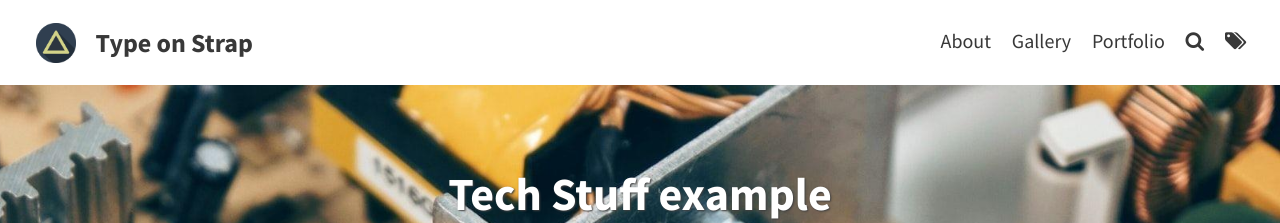
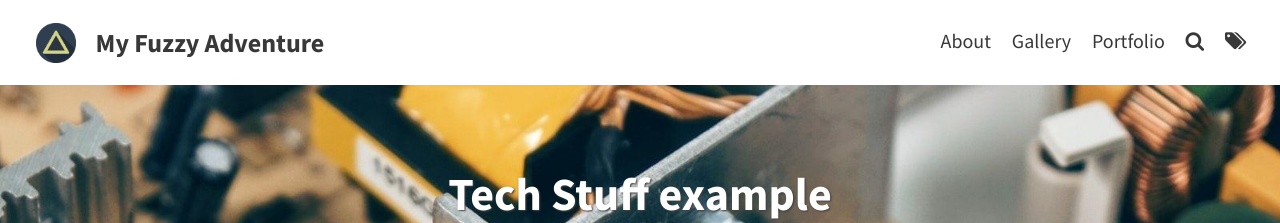
Before and after one commit to lemonstolemonade/fuzzy-adventure, a Jekyll site: the page built from _posts/2013-11-02-Tech-stuff-example.md, in a window 1280 px wide. Shown: the top 223 px of the page. Built offline with Jekyll 4.4.1, drawn with Linux system fonts in a browser that asks for light colours; some of the changed text lies outside the part shown.

Commit message:
personalized _config.yml with fuzzy-adventure details

```diff
--- a/_config.yml
+++ b/_config.yml
@@ -1,15 +1,15 @@
 # SITE CONFIGURATION
-baseurl: "/Type-on-Strap"
-url: "https://sylhare.github.io"
+baseurl: "/fuzzy-adventure"
+url: "https://lemonstolemonade.github.io"
 
 # THEME-SPECIFIC CONFIGURATION
-title: Type on Strap                                    # site's title
-description: "A website with blog posts and pages"      # used by search engines
+title: My Fuzzy Adventure                               # site's title
+description: "Website with blog, tables, gallery, lists"      # used by search engines
 avatar: assets/img/triangle.png                         # Empty for no avatar in navbar
 favicon: assets/favicon.ico                             # Icon displayed in the tab
 
 # Header and footer text
-header_text: Change <code>header_text</code> in <code>_config.yml</code>  # Change Blog header text
+header_text: We Work on Turning Lemons to Lemonade  # Change Blog header text
 header_feature_image: assets/img/pexels/triangular.jpeg
 footer_text: >
   Powered by <a href="https://jekyllrb.com/">Jekyll</a> with <a href="https://github.com/sylhare/Type-on-Strap">Type on Strap</a>
```
